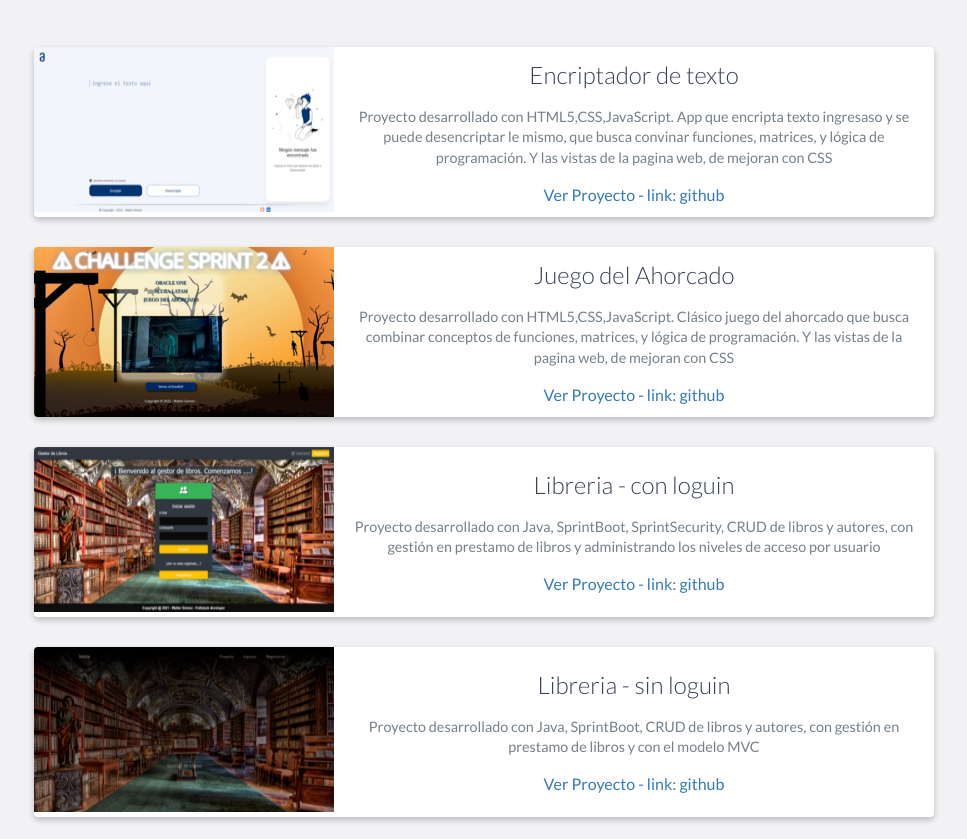
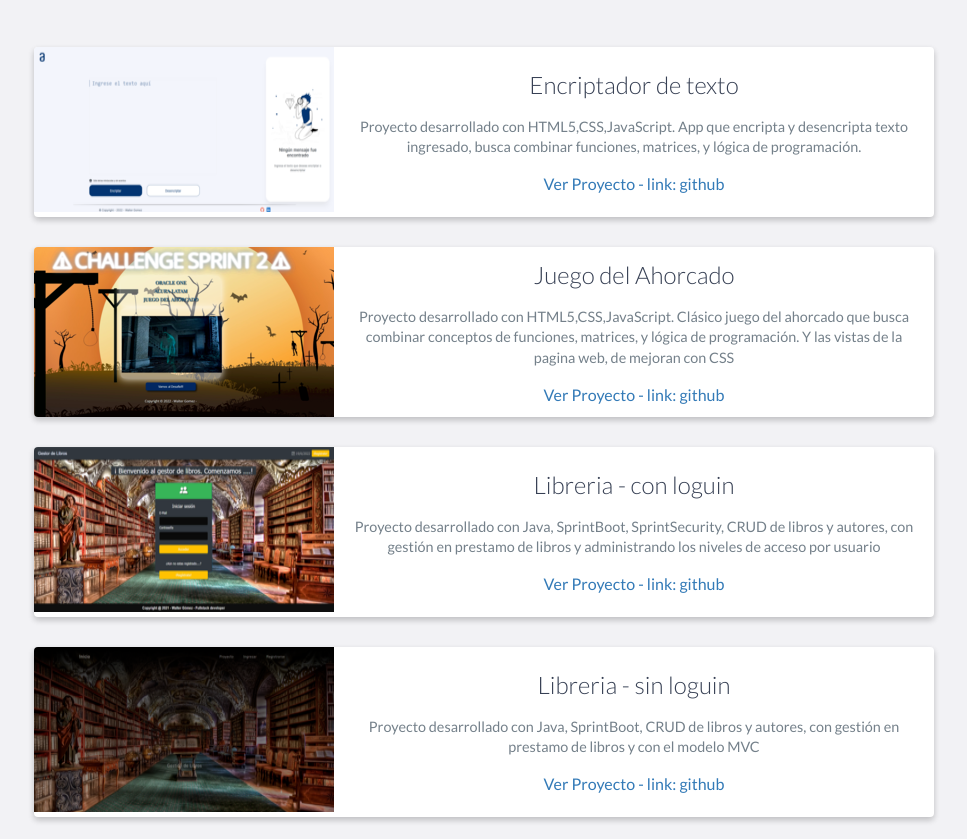
Before and after one commit to wgekko/WalterGomez-Portfolio, a website: page index.html in a window 1280 px wide. Shown: the part 4435-5274 px from the top of the page, without its empty margins (156-1123 px from the left). Drawn offline with nearby package versions, Linux system fonts and the light colour scheme.

Commit message:
modificaciones de texto

```diff
--- a/index.html
+++ b/index.html
@@ -280,7 +280,7 @@
                     <div class="project-info">
                         <h3>Encriptador de texto</h3>
                         <p>
-                            Proyecto desarrollado con HTML5,CSS,JavaScript. App que encripta texto ingresaso y se puede desencriptar le mismo, que busca convinar funciones, matrices, y lógica de programación. Y las vistas de la pagina web, de mejoran con CSS
+                            Proyecto desarrollado con HTML5,CSS,JavaScript. App que encripta y desencripta texto ingresado, busca combinar funciones, matrices, y lógica de programación.
                         </p>
                         <a href="https://github.com/wgekko/challengeonecodificador2" target="_blank">Ver Proyecto - link: github</a>
                     </div>
```
